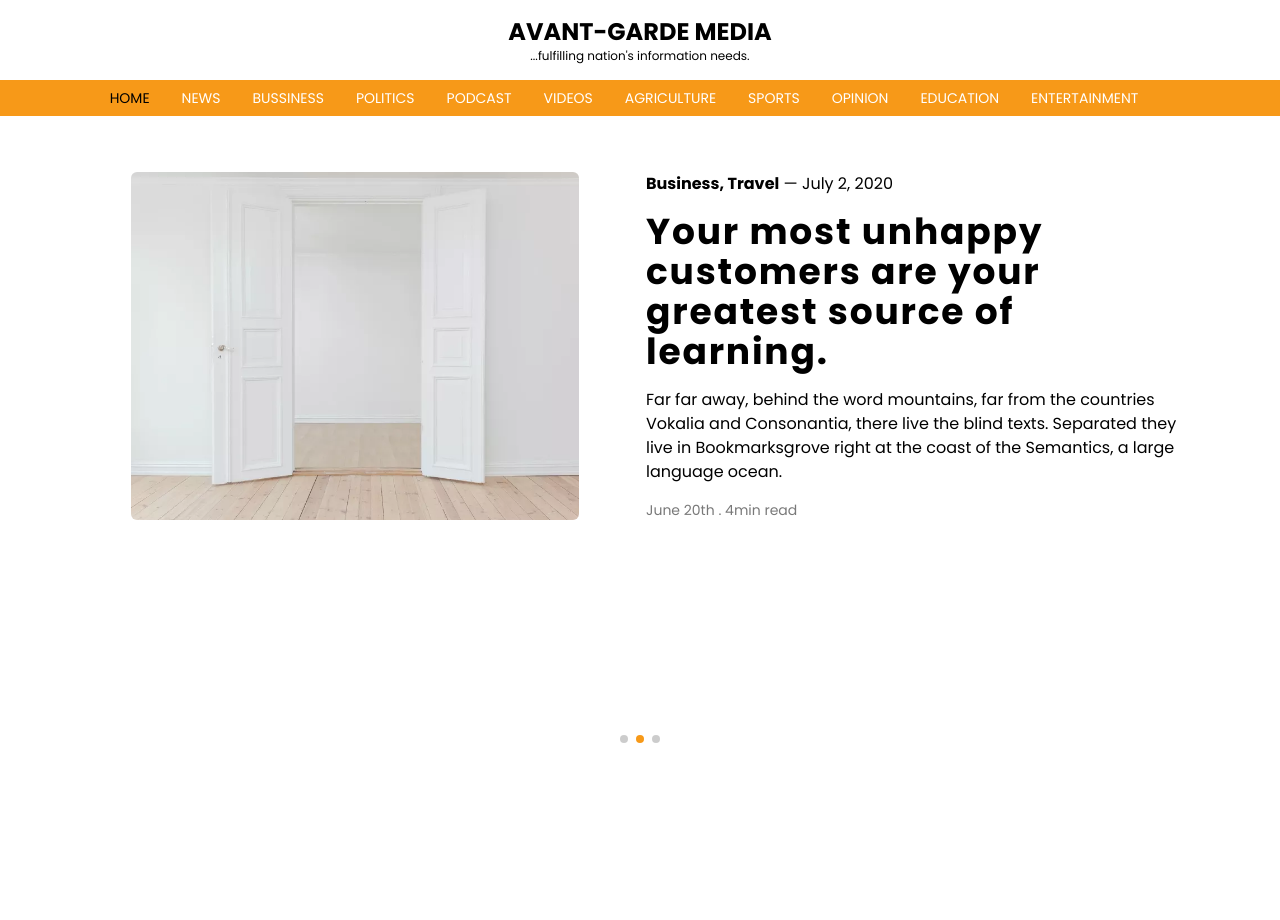
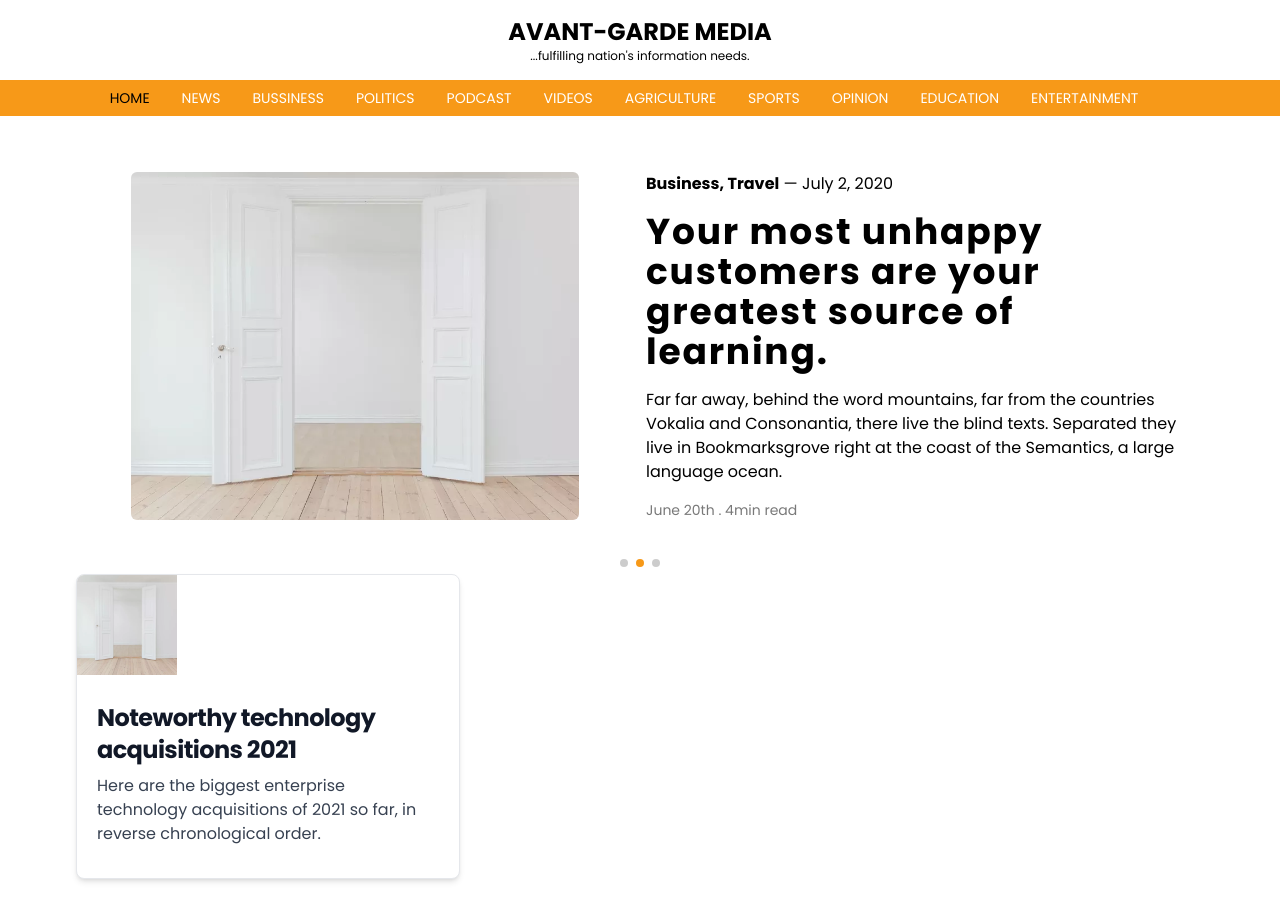
Before and after one commit to umarfaruq43/news-app, a Next.js app: page / in a window 1280 px wide. Shown: the top 920 px of the page. Before the commit the page ends 800 px from the top, so only its background shows below. Built offline with nearby package versions, Linux system fonts and the light colour scheme.

Commit message:
update: fixed slider nav

```diff
--- a/components/Smallcard.jsx
+++ b/components/Smallcard.jsx
@@ -1,9 +1,37 @@
-import React from 'react'
+import Image from "next/image";
+import Link from "next/link";
+import React from "react";
 
 const Smallcard = () => {
   return (
-    <div>Smallcard</div>
-  )
-}
+    <div className="max-w-sm bg-white rounded-lg border border-gray-200 shadow-md dark:bg-gray-800 dark:border-gray-700 overflow-hidden">
+      <div>
+        <Link href="#">
+          <a>
+            <Image
+              src="/images/post.webp"
+              alt="News"
+              width="100%"
+              height="100%"
+            />
+          </a>
+        </Link>
+      </div>
+      <div className="p-5">
+        <Link href="">
+          <a>
+            <h5 className="mb-2 text-2xl font-bold tracking-tight text-gray-900 dark:text-white">
+              Noteworthy technology acquisitions 2021
+            </h5>
+          </a>
+        </Link>
+        <p className="mb-3 font-normal text-gray-700 dark:text-gray-400">
+          Here are the biggest enterprise technology acquisitions of 2021 so
+          far, in reverse chronological order.
+        </p>
+      </div>
+    </div>
+  );
+};
 
-export default Smallcard
+export default Smallcard;
--- a/pages/index.js
+++ b/pages/index.js
@@ -15,6 +15,7 @@ import "swiper/css";
 import "swiper/css/navigation";
 import "swiper/css/pagination";
 import "swiper/css/scrollbar";
+import Smallcard from "../components/Smallcard";
 
 export async function getStaticProps() {
   const files = fs.readdirSync("posts");
@@ -59,7 +60,9 @@ export default function Home({ posts }) {
           <Bigcard />
         </SwiperSlide>
       </Swiper>
-
+      <div>
+        <Smallcard />
+      </div>
       {/* {posts.map(({ slug, frontmatter }) => (
         <div
           key={slug}
--- a/styles/globals.css
+++ b/styles/globals.css
@@ -30,7 +30,8 @@ html {
 .swiper-pagination-custom,
 .swiper-pagination-fraction {
   /* display: none !important; */
-  bottom: 50px !important;
+  position: static;
+  margin-top: 30px;
 }
 /* .swiper-pagination-bullet .swiper-pagination-bullet-active {
 } */
```
